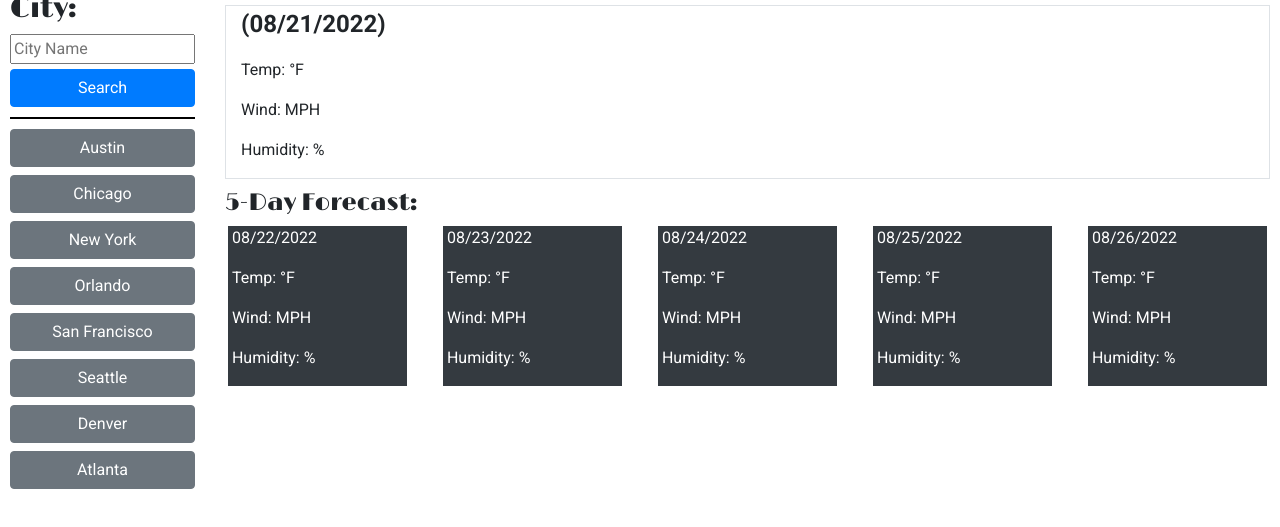
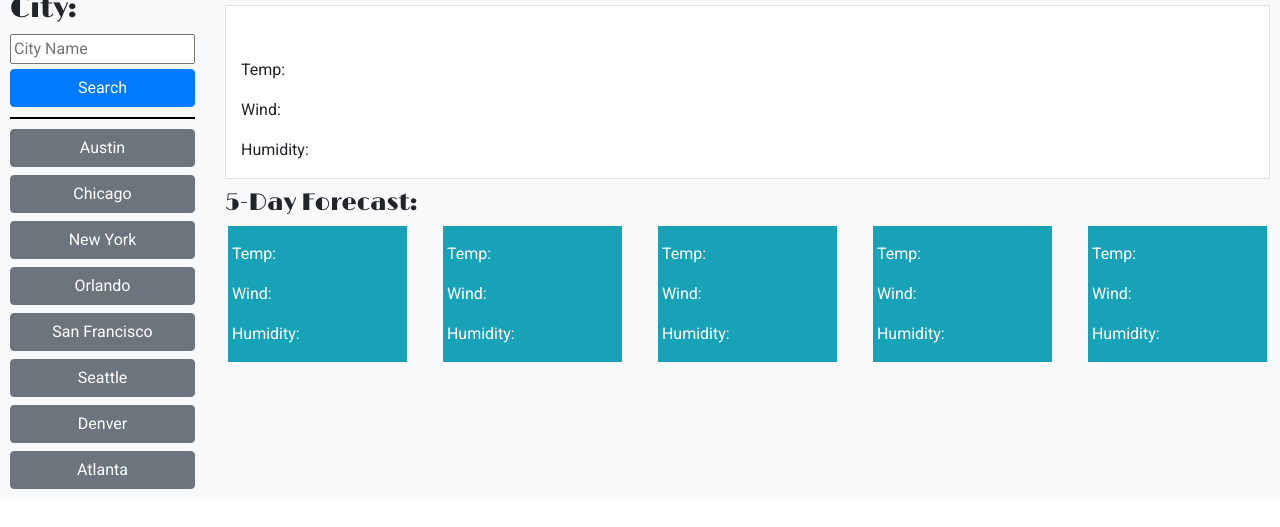
Before and after one commit to apatheticjedi/weather-dashboard-app, a plain HTML site: page index.html in a window 1280 px wide. Shown: the part 137-664 px from the top of the page. Drawn offline with nearby package versions, Linux system fonts and the light colour scheme.

Commit message:
added localStorage function

```diff
--- a/assets/css/style.css
+++ b/assets/css/style.css
@@ -43,7 +43,3 @@ input {
 .five-day {
     margin-top: 10px;
 }
-
-i {
-    padding-left: 1rem;
-}
--- a/assets/js/script.js
+++ b/assets/js/script.js
@@ -16,41 +16,15 @@
 6. Click buttons in "search-history" to display weather conditions for those cities
  */
 
-// get current and 5 future dates
-const currentDay = moment().format('MM/D/YYYY');
-const dayOne = moment().add(1, 'days').format('MM/D/YYYY');
-const dayTwo = moment().add(2, 'days').format('MM/D/YYYY');
-const dayThree = moment().add(3, 'days').format('MM/D/YYYY');
-const dayFour = moment().add(4, 'days').format('MM/D/YYYY');
-const dayFive = moment().add(5, 'days').format('MM/D/YYYY');
-
 var citySearchEl = document.querySelector("#submit");
-var cityNameEl = document.querySelector("#city-name");
-var currentWeatherEl = document.querySelector("#current-weather");
 
 var formSubmitHandler = function (event) {
     event.preventDefault();
     let cityName = document.getElementById('city-name').value.toLowerCase();
+
     getWeatherNow(cityName);
-    // saveName();
-}
-
-// set dates on each div
-var setDates = function () {
-    var dateNowEl = document.querySelector('#date-now');
-    var dateOneEl = document.querySelector('#date1');
-    var dateTwoEl = document.querySelector('#date2');
-    var dateThreeEl = document.querySelector('#date3');
-    var dateFourEl = document.querySelector('#date4');
-    var dateFiveEl = document.querySelector('#date5');
-
-    dateNowEl.textContent = currentDay;
-    dateOneEl.textContent = dayOne;
-    dateTwoEl.textContent = dayTwo;
-    dateThreeEl.textContent = dayThree;
-    dateFourEl.textContent = dayFour;
-    dateFiveEl.textContent = dayFive;
-}
+    saveName();
+};
 
 // get current weather
 var getWeatherNow = function (cityName) {
@@ -60,10 +34,11 @@ var getWeatherNow = function (cityName) {
             var weather = data.weather[0].id;
             var currentIconEl = document.querySelector('#current-icon');
 
+            document.getElementById('date-now').innerHTML = ` (${moment().format('MM/D/YYYY')})`;
             document.getElementById('current-city').innerHTML = data.name;
-            document.getElementById('current-temp').innerHTML = Math.round(data.main.temp);
-            document.getElementById('current-wind').innerHTML = data.wind.speed;
-            document.getElementById('current-humidity').innerHTML = data.main.humidity;
+            document.getElementById('current-temp').innerHTML = `${Math.round(data.main.temp)}&deg;F`;
+            document.getElementById('current-wind').innerHTML = `${data.wind.speed} MPH`;
+            document.getElementById('current-humidity').innerHTML = `${data.main.humidity}%`;
 
             // add current weather icon
             if (weather >= 200 && weather <= 232) {
@@ -82,11 +57,14 @@ var getWeatherNow = function (cityName) {
                 currentIconEl.setAttribute('src', 'http://openweathermap.org/img/wn/50d@2x.png');
             } else if (weather === 800) {
                 currentIconEl.setAttribute('src', 'http://openweathermap.org/img/wn/01d@2x.png');
+            } else if (weather >= 803 && weather <= 804) {
+                currentIconEl.setAttribute('src', 'http://openweathermap.org/img/wn/03d@2x.png');
             } else {
                 currentIconEl.setAttribute('src', 'http://openweathermap.org/img/wn/02d@2x.png');
             }
-            getForecast(data.id)
 
+            getForecast(data.id);
+            document.querySelector('#city-name').value = "";
         })
     })
 };
@@ -95,15 +73,14 @@ var getWeatherNow = function (cityName) {
 var getForecast = function (id) {
     fetch(`https://api.openweathermap.org/data/2.5/forecast?id=${id}&units=imperial&appid=b703055832e00b15d0222758c80b06ce`).then(response => response.json()).then(data => {
         let index = 1
-        for (let i = 0; i <= data.list.length; i+=8) {
-            console.log(data.list[i]);
-            // document.getElementById(`date${index}`).innerHTML = data.list[i].dt_txt.split(" ")[0];
+        for (let i = 0; i <= data.list.length; i += 8) {
             var iconEl = document.getElementById(`icon${index}`);
             var weatherId = data.list[i].weather[0].id;
 
-            document.getElementById(`temp${index}`).innerHTML = Math.round(data.list[i].main.temp);
-            document.getElementById(`wind${index}`).innerHTML = data.list[i].wind.speed;
-            document.getElementById(`humid${index}`).innerHTML = data.list[i].main.humidity;
+            document.getElementById(`date${index}`).innerHTML = `${moment().add(index, 'days').format('MM/D/YYYY')}:`;
+            document.getElementById(`temp${index}`).innerHTML = `${Math.round(data.list[i].main.temp)}&deg;F`;
+            document.getElementById(`wind${index}`).innerHTML = `${data.list[i].wind.speed} MPH`;
+            document.getElementById(`humid${index}`).innerHTML = `${data.list[i].main.humidity}%`;
 
             // add weather icon for each day
             if (weatherId >= 200 && weatherId <= 232) {
@@ -122,6 +99,8 @@ var getForecast = function (id) {
                 iconEl.innerHTML = "<img src='http://openweathermap.org/img/wn/50d@2x.png'></img>";
             } else if (weatherId === 800) {
                 iconEl.innerHTML = "<img src='http://openweathermap.org/img/wn/01d@2x.png'></img>";
+            } else if (weatherId >= 803 && weatherId <= 804) {
+                iconEl.innerHTML = "<img src='http://openweathermap.org/img/wn/03d@2x.png'></img>";
             } else {
                 iconEl.innerHTML = "<img src='http://openweathermap.org/img/wn/02d@2x.png'></img>";
             }
@@ -130,6 +109,9 @@ var getForecast = function (id) {
     })
 };
 
-setDates();
+// save city names to local storage
+var saveName = function () {
+    localStorage.setItem('names', document.getElementById('city-name').value);
+};
 
 citySearchEl.addEventListener("click", formSubmitHandler);
--- a/index.html
+++ b/index.html
@@ -21,7 +21,7 @@
         <h1>Weather Dashboard</h1>
     </header>
 
-    <main class="row">
+    <main class="row bg-light">
         <div class="sidebar col-4 col-md-3 col-lg-2 justify-content-around">
             <form id="search">
                 <h3>Search for a City:</h3>
@@ -41,49 +41,49 @@
         </div>
         <div class="forecast col-8 col-md-9 col-lg-10">
             <h2>Current Weather for:</h2>
-            <div id="current-weather" class="col-12 border">
-                <p id="city"><span id="current-city"></span> (<span id="date-now"></span>)<img id="current-icon" /></p>
-                <p>Temp: <span id="current-temp"></span>&deg;F</p>
-                <p>Wind: <span id="current-wind"></span> MPH</p>
-                <p>Humidity: <span id="current-humidity"></span>%</p>
+            <div id="current-weather" class="col-12 border bg-white">
+                <p id="city"><span id="current-city"></span><span id="date-now"></span><img id="current-icon" /></p>
+                <p>Temp: <span id="current-temp"></span></p>
+                <p>Wind: <span id="current-wind"></span></p>
+                <p>Humidity: <span id="current-humidity"></span></p>
             </div>
 
             <div class="five-day row justify-content-around">
                 <h4 class="col-12">5-Day Forecast:</h4>
-                <div class="bg-dark text-white col-12 col-sm-5 col-md-2 mb-1 pl-1">
+                <div class="bg-info text-white col-12 col-sm-5 col-md-2 mb-1 pl-1">
                     <p id="date1"></p>
                     <p id="icon1"></p>
-                    <p>Temp: <span id="temp1"></span>&deg;F</p>
-                    <p>Wind: <span id="wind1"> </span> MPH</p>
-                    <p >Humidity: <span id="humid1"></span>%</p>
+                    <p>Temp: <span id="temp1"></span></p>
+                    <p>Wind: <span id="wind1"> </span></p>
+                    <p >Humidity: <span id="humid1"></span></p>
                 </div>
-                <div class="bg-dark text-white col-12 col-sm-5 col-md-2 mb-1 pl-1">
+                <div class="bg-info text-white col-12 col-sm-5 col-md-2 mb-1 pl-1">
                     <p id="date2"></p>
                     <p id="icon2"></p>
-                    <p>Temp: <span id="temp2"></span>&deg;F</p>
-                    <p>Wind: <span id="wind2"> </span> MPH</p>
-                    <p>Humidity: <span id="humid2"></span>%</p>
+                    <p>Temp: <span id="temp2"></span></p>
+                    <p>Wind: <span id="wind2"> </span></p>
+                    <p>Humidity: <span id="humid2"></span></p>
                 </div>
-                <div class="bg-dark text-white col-12 col-sm-5 col-md-2 mb-1 pl-1">
+                <div class="bg-info text-white col-12 col-sm-5 col-md-2 mb-1 pl-1">
                     <p id="date3"></p>
                     <p  id="icon3"></p>
-                    <p>Temp: <span id="temp3"></span>&deg;F</p>
-                    <p>Wind: <span id="wind3"> </span> MPH</p>
-                    <p>Humidity: <span id="humid3"></span>%</p>
+                    <p>Temp: <span id="temp3"></span></p>
+                    <p>Wind: <span id="wind3"> </span></p>
+                    <p>Humidity: <span id="humid3"></span></p>
                 </div>
-                <div class="bg-dark text-white col-12 col-sm-5 col-md-2 mb-1 pl-1">
+                <div class="bg-info text-white col-12 col-sm-5 col-md-2 mb-1 pl-1">
                     <p id="date4"></p>
                     <p id="icon4"></p>
-                    <p>Temp: <span id="temp4"></span>&deg;F</p>
-                    <p>Wind: <span id="wind4"> </span> MPH</p>
-                    <p>Humidity: <span id="humid4"></span>%</p>
+                    <p>Temp: <span id="temp4"></span></p>
+                    <p>Wind: <span id="wind4"> </span></p>
+                    <p>Humidity: <span id="humid4"></span></p>
                 </div>
-                <div class="bg-dark text-white col-12 col-sm-5 col-md-2 mb-1 pl-1">
+                <div class="bg-info text-white col-12 col-sm-5 col-md-2 mb-1 pl-1">
                     <p id="date5"></p>
                     <p id="icon5"></p>
-                    <p>Temp: <span id="temp5"></span>&deg;F</p>
-                    <p>Wind: <span id="wind5"> </span> MPH</p>
-                    <p>Humidity: <span id="humid5"></span>%</p>
+                    <p>Temp: <span id="temp5"></span></p>
+                    <p>Wind: <span id="wind5"> </span></p>
+                    <p>Humidity: <span id="humid5"></span></p>
                 </div>
             </div>
 
```
